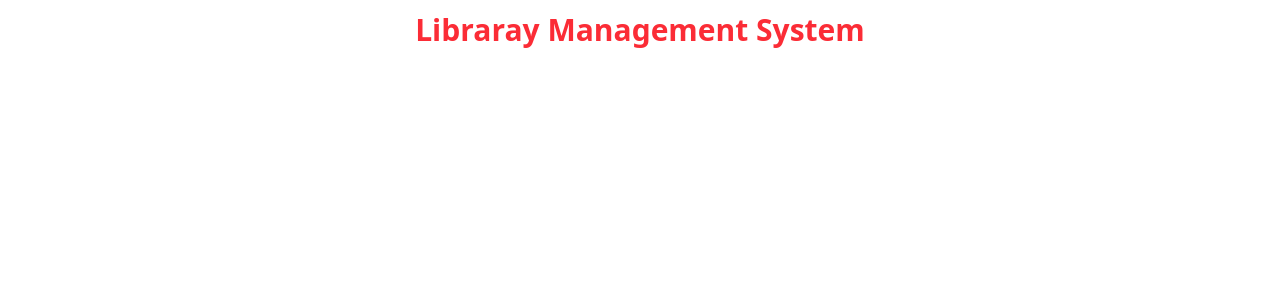
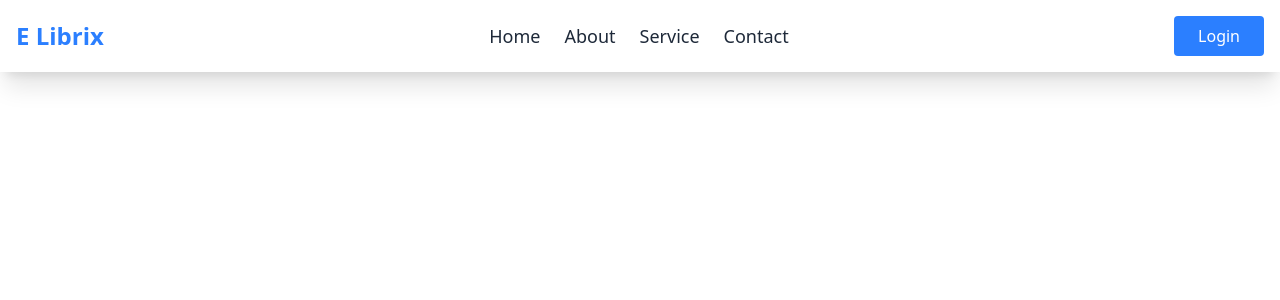
Before and after one commit to Tauqueer123manzar/E-Librix-Library-Management-Application-, a React (Vite) app in the folder Frontend/: page / in a window 1280 px wide. Shown: the top 300 px of the page. Built offline with nearby package versions, Linux system fonts and the light colour scheme.

Commit message:
Navbar worked

```diff
--- a/Frontend/package.json
+++ b/Frontend/package.json
@@ -14,6 +14,7 @@
     "aos": "^2.3.4",
     "react": "^19.0.0",
     "react-dom": "^19.0.0",
+    "react-icons": "^5.5.0",
     "react-router-dom": "^7.4.0",
     "tailwindcss": "^4.0.14"
   },
--- a/Frontend/src/App.jsx
+++ b/Frontend/src/App.jsx
@@ -1,10 +1,12 @@
 import React from 'react'
 import { BrowserRouter, Routes, Route } from 'react-router-dom';
 import Home from './pages/Home/index';
+import Navbar from './components/Navbar';
 const App = () => {
   return (
    <>
     <BrowserRouter>
+     <Navbar/>
       <Routes>
         <Route path='/' element={<Home/>}/>
       </Routes>
--- a/Frontend/src/components/Navbar.jsx
+++ b/Frontend/src/components/Navbar.jsx
@@ -1,10 +1,51 @@
-import React from 'react'
+import React,{useState} from 'react'
+import {Link} from 'react-router-dom';
+import {FaBars,FaTimes} from 'react-icons/fa';
+const Navbar = () => {
+  const[isMenuOpen,setIsMenuOpen]=useState(false);
+  const toggleMenu=()=>{
+    setIsMenuOpen(!isMenuOpen);
+  };
+  return (
+  <>
+   <nav className='bg-white shadow-xl'>
+    <div className='container mx-auto p-4 flex justify-between items-center'>
+      <h1 className='text-2xl font-bold text-blue-500'>E Librix</h1>
 
-const Navbar = () => {
-  return (
-    <div>
-      <h2>Navbar</h2>
+   {/* ==================================== Humberger menu for mobile screen only ======================================= */}
+      <div className='md:hidden'>
+        <button onClick={toggleMenu}>
+          {isMenuOpen? <FaTimes className='text-2xl'/>:<FaBars className='text-2xl'/>}
+        </button>
+      </div>
+
+      {/* =================================== Navigation Links ===================================== */}
+      <ul className='hidden md:flex space-x-6 text-lg text-gray-800'>
+         <li><Link to="/" className='hover:text-blue-500'>Home</Link></li>
+         <li><Link to="/about" className='hover:text-blue-500'>About</Link></li>
+         <li><Link to="/service" className='hover:text-blue-500'>Service</Link></li>
+         <li><Link to="/contact" className='hover:text-blue-500'>Contact</Link></li>
+      </ul>
+      {/* ===================================== Loggin button visible only desktop =================================== */}
+      <button className='bg-blue-500 text-white px-6 py-2 rounded hover:bg-black hover:text-white cursor-pointer hidden md:block' href='/login'>Login</button>
     </div>
+
+    {/* =================================== Navigation Links for mobile screen only ===================================== */}
+    {
+      isMenuOpen &&(
+       <div className='md:hidden text-lg bg-white p-4 absolute w-full left-0 top-16 z-10 text-center'>
+        <ul className='flex flex-col space-y-4 text-center'>
+         <li><Link to="/" className='hover:text-blue-500'>Home</Link></li>
+         <li><Link to="/about" className='hover:text-blue-500'>About</Link></li>
+         <li><Link to="/service" className='hover:text-blue-500'>Service</Link></li>
+         <li><Link to="/contact" className='hover:text-blue-500'>Contact</Link></li>
+         <li><button className='bg-blue-500 text-white px-6 py-2 rounded hover:bg-black hover:text-white cursor-pointer' href='/login'>Login</button></li>
+        </ul>
+       </div>
+      )
+    }
+   </nav>
+  </>
   )
 }
 
--- a/Frontend/src/pages/Home/index.jsx
+++ b/Frontend/src/pages/Home/index.jsx
@@ -3,7 +3,7 @@ import React from 'react'
 const index = () => {
   return (
    <>
-    <h1 className='text-3xl text-center mt-3 font-bold text-red-500'>Libraray Management System</h1>
+
    </>
   )
 }
```
Also changed, not shown: 1 other file (tests, documents, lock files or other folders).
